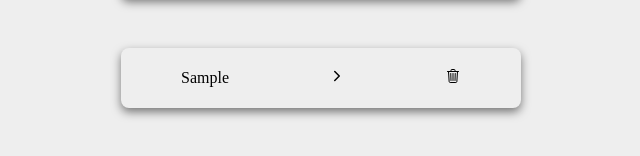
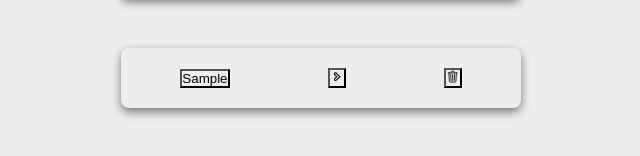
Before and after one commit to EwertonRafael/TasksManagerProject, a React (Vite) app in the folder tasks-manager/: page / in a window 1280 px wide. Both pictures are taken after typing "Sample", "Sample" into the empty fields and a click on the button "Adicionar". Shown: the part 260-416 px from the top of the page, without its empty margins (319-959 px from the left). Built offline with nearby package versions, Linux system fonts and the light colour scheme.

Commit message:
fix: using navegate to router the pages

```diff
--- a/tasks-manager/src/components/Tasks.jsx
+++ b/tasks-manager/src/components/Tasks.jsx
@@ -1,20 +1,30 @@
-import { IoChevronForwardOutline, IoTrashOutline   } from "react-icons/io5";
+import {IoTrashOutline } from "react-icons/io5";
 import { GiCheckMark } from "react-icons/gi";
+import { TiChevronRightOutline } from "react-icons/ti";
 import { ContainerTask } from "../styles/Styles";
+import { useNavigate } from "react-router-dom";
 
-const Tasks = ({tasks, onTaskClick, onDeleteTask}) => {
+const Tasks = ({ tasks, onTaskClick, onDeleteTask }) => {
+  const navigate = useNavigate();
+
+  const onSeeDatails = (task) => {
+    const query = new URLSearchParams();
+    query.set('title', task.title);
+    query.set('description', task.description);
+    navigate(`/task?${query.toString()}`);
+  }
   return (
     <>
 
       {tasks.map(task => <ContainerTask key={task.id}>
-        <p onClick={() => onTaskClick(task.id)}>{task.title}
+        <button onClick={() => onTaskClick(task.id)}>{task.title}
           {task.isCompleted && <span>     <GiCheckMark /></span>}
-        </p>
+        </button>
 
-        <p><IoChevronForwardOutline /></p>
+        <button onClick={() => onSeeDatails(task)}><TiChevronRightOutline /></button>
 
-        <p onClick={() => onDeleteTask(task.id)}><IoTrashOutline/> </p>
-        </ContainerTask>)}
+        <button onClick={() => onDeleteTask(task.id)}><IoTrashOutline /> </button>
+      </ContainerTask>)}
 
 
     </>
```
